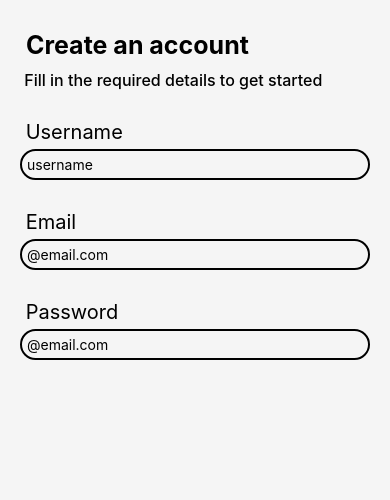
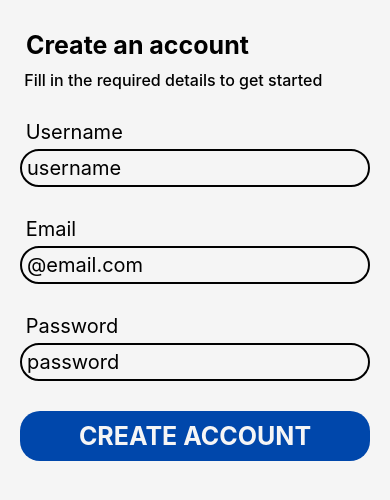
Before and after one commit to sharafadeenhammed/react-native-real-estate-app-HOMEVISION-, a React Native app: screen / in a window 390 px wide. Shown: the top 500 px of the page. Built offline with nearby package versions, Linux system fonts and the light colour scheme.

Commit message:
working on the register screen layout

```diff
--- a/src/components/AppTextInput.jsx
+++ b/src/components/AppTextInput.jsx
@@ -1,6 +1,8 @@
 import {StyleSheet, Text, View, TextInput} from 'react-native';
 
 const AppTextInput = ({
+  RightComponent,
+  LeftComponent,
   style,
   text,
   iconName,
@@ -10,7 +12,9 @@ const AppTextInput = ({
 }) => {
   return (
     <View style={[styles.container, style]}>
+      {RightComponent ? RightComponent : null}
       <TextInput style={[styles.input, inputStyle]} {...others} />
+      {LeftComponent ? LeftComponent : null}
     </View>
   );
 };
@@ -19,6 +23,7 @@ export default AppTextInput;
 
 const styles = StyleSheet.create({
   container: {
+    flexDirection: 'row',
     borderRadius: 20,
     borderWidth: 2,
     paddingHorizontal: 5,
--- a/src/screens/RegisterScreen.jsx
+++ b/src/screens/RegisterScreen.jsx
@@ -14,18 +14,36 @@ const RegisterScreen = () => {
       <AppText
         style={styles.tagLine}
         text="Fill in the required details to get started"></AppText>
+
       <AppText style={styles.placeholder} text="Username" />
-      <AppTextInput style={styles.input} text="hello" placeholder="username" />
+      <AppTextInput
+        inputStyle={styles.input}
+        style={styles.inputContainer}
+        text="hello"
+        placeholder="username"
+      />
 
       <AppText style={styles.placeholder} text="Email" />
       <AppTextInput
-        style={styles.input}
+        inputStyle={styles.input}
+        style={styles.inputContainer}
         text="hello"
         placeholder="@email.com"
       />
 
       <AppText style={styles.placeholder} text="Password" />
-      <AppTextInput text="hello" placeholder="@email.com" />
+      <AppTextInput
+        inputStyle={styles.input}
+        style={styles.inputContainer}
+        text="hello"
+        placeholder="password"
+      />
+
+      <AppButton
+        style={styles.button}
+        textColor={colors.neutral}
+        text="CREATE ACCOUNT"
+      />
     </ScroolScreen>
   );
 };
@@ -33,6 +51,10 @@ const RegisterScreen = () => {
 export default RegisterScreen;
 
 const styles = StyleSheet.create({
+  button: {
+    borderRadius: 20,
+    backgroundColor: colors.primary,
+  },
   container: {
     backgroundColor: colors.neutral,
     paddingHorizontal: 20,
@@ -44,7 +66,7 @@ const styles = StyleSheet.create({
     fontSize: 25,
     marginBottom: 10,
   },
-  input: {
+  inputContainer: {
     marginBottom: 30,
   },
   placeholder: {
@@ -58,4 +80,8 @@ const styles = StyleSheet.create({
     fontWeight: '500',
     marginBottom: 30,
   },
+  input: {
+    fontSize: 20,
+    width: 'auto',
+  },
 });
```
